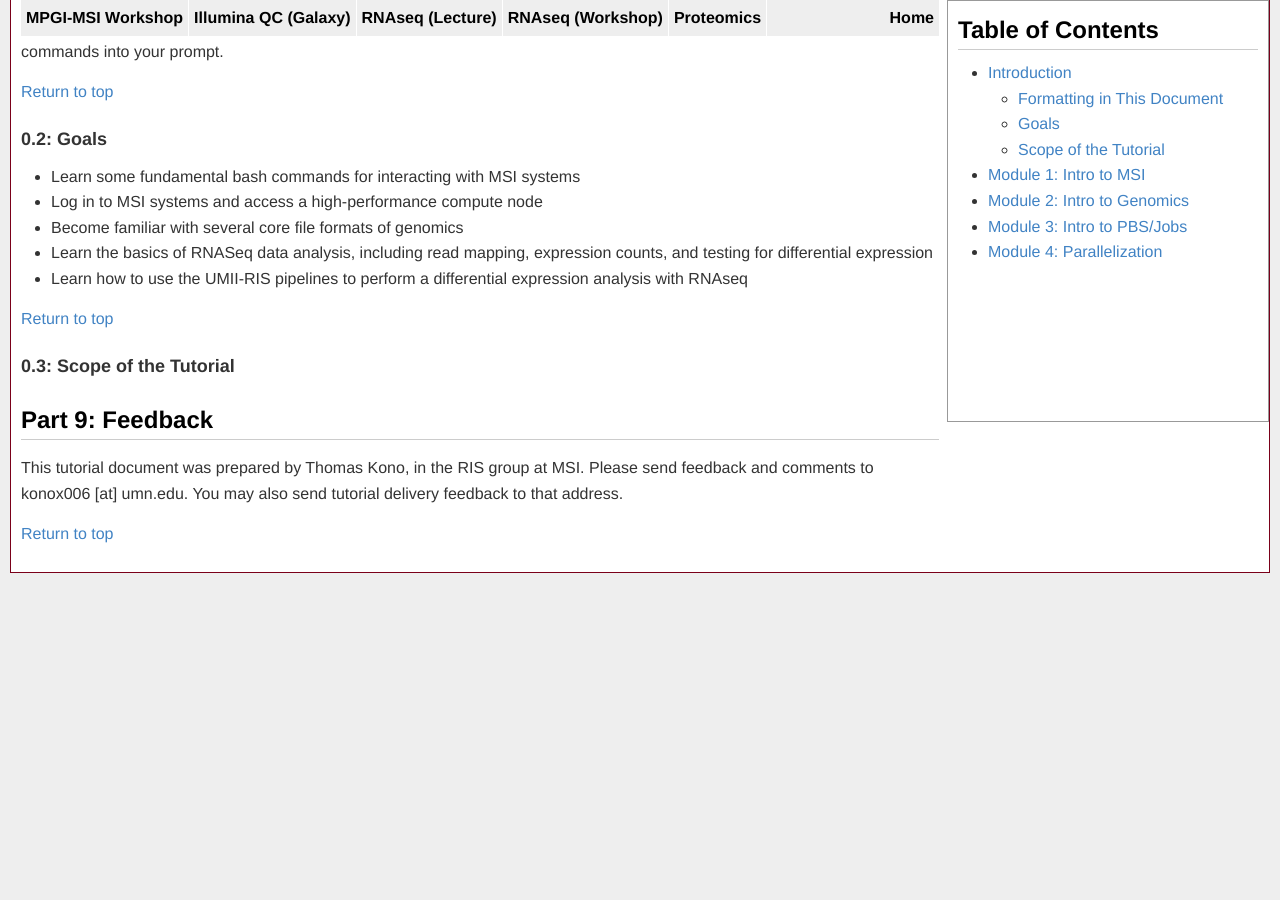
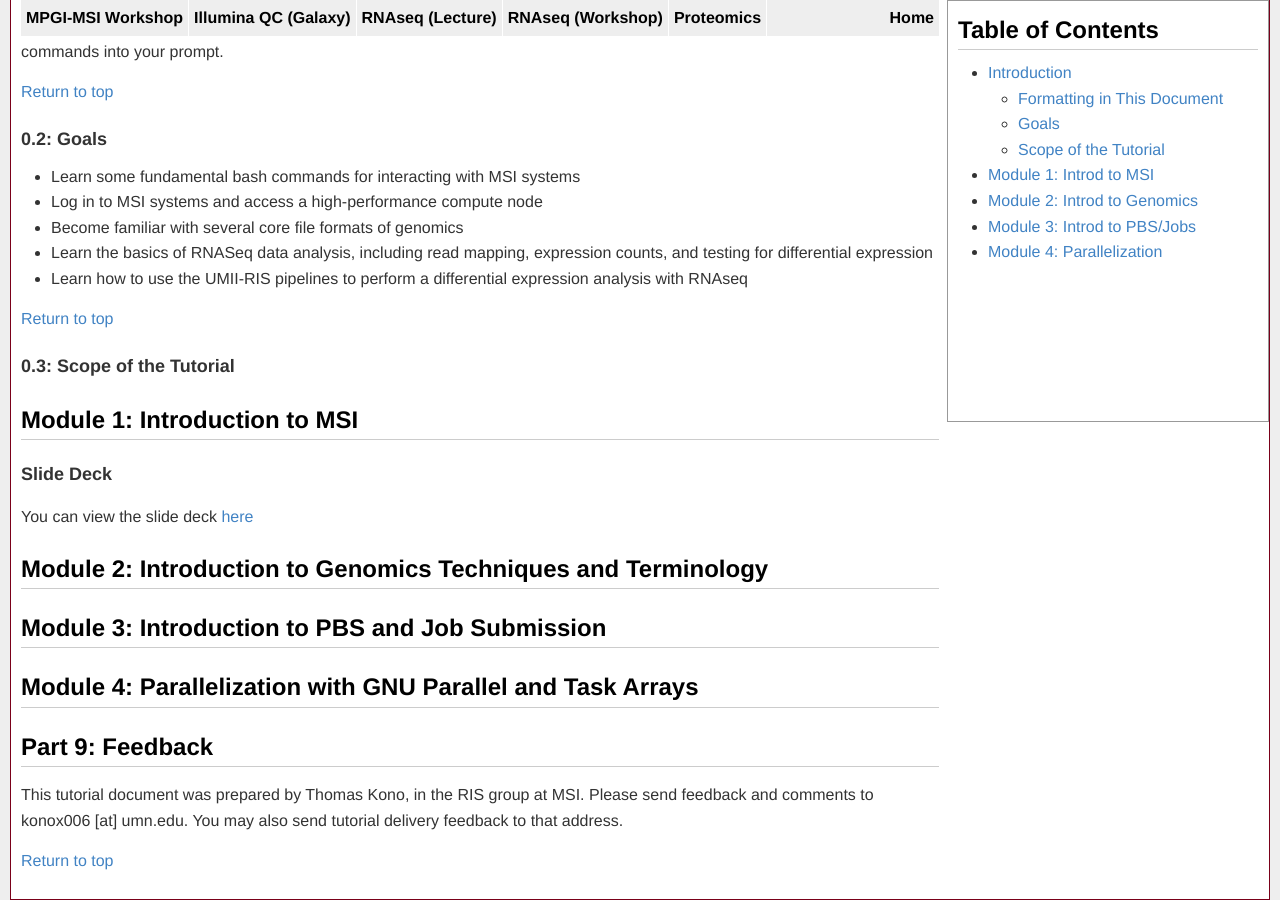
Before and after one commit to msi-ris/Tutorials, a Jekyll site: the page built from mpgi_msi.md, in a window 1280 px wide and 900 px high, scrolled down 623 px. Built offline with Jekyll 4.4.1, drawn with Linux system fonts in a browser that asks for light colours; before the commit the page ends 1196 px from its top, so only the background shows below that.

Commit message:
Try to add slides

```diff
--- a/mpgi_msi.md
+++ b/mpgi_msi.md
@@ -14,9 +14,9 @@ delivered: NA
     - [Formatting in This Document](#0.1)
     - [Goals](#0.2)
     - [Scope of the Tutorial](#0.3)
-- [Module 1: Intro to MSI](#1)
-- [Module 2: Intro to Genomics](#2)
-- [Module 3: Intro to PBS/Jobs](#3)
+- [Module 1: Introd to MSI](#1)
+- [Module 2: Introd to Genomics](#2)
+- [Module 3: Introd to PBS/Jobs](#3)
 - [Module 4: Parallelization](#4)
 
 </div>
@@ -66,6 +66,17 @@ re-enter the `%` character when you type the commands into your prompt.
 [Return to top](#top)
 ### <a name="0.3"></a> 0.3: Scope of the Tutorial
 
+
+## <a name="1"></a> Module 1: Introduction to MSI
+### Slide Deck
+You can view the slide deck [here](https://drive.google.com/open?id=1WWM2S9kYtWeT2rT9fMchb7VLqBUhI0Y3XE2S1U1WiX4)
+
+## <a name="2"></a> Module 2: Introduction to Genomics Techniques and Terminology
+
+## <a name="3"></a> Module 3: Introduction to PBS and Job Submission
+
+## <a name="4"></a> Module 4: Parallelization with GNU Parallel and Task Arrays
+
 ## Part 9: Feedback
 This tutorial document was prepared by Thomas Kono, in the RIS group at MSI.
 Please send feedback and comments to konox006 [at] umn.edu. You may also send
```
